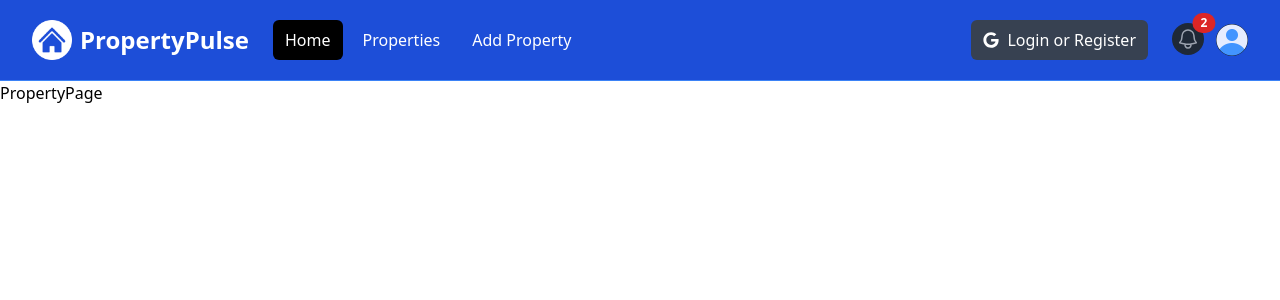
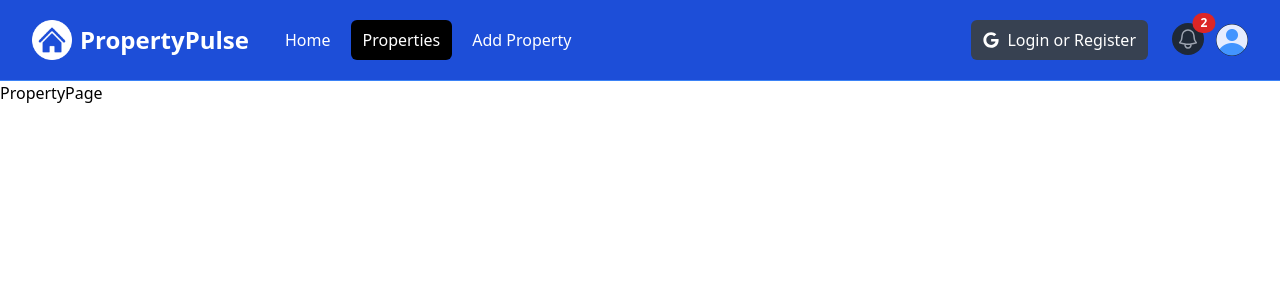
Before and after one commit to jaydev18/property-pulse, a Next.js app: page /properties in a window 1280 px wide. Shown: the top 300 px of the page. Built offline with nearby package versions, Linux system fonts and the light colour scheme.

Commit message:
work on Navbar: added active link class. used useParamas for check the conditional

```diff
--- a/components/Navbar.jsx
+++ b/components/Navbar.jsx
@@ -5,9 +5,13 @@
 import profileDefault from "@/assets/images/profile.png";
 import { FaGoogle } from "react-icons/fa";
 import { useState } from "react";
+import { usePathname } from "next/navigation";
 const Navbar = () => {
   const [isMobilemenuOpen, setIsMobileOpen] = useState(false);
   const [isProfileMenuOpen, setIsProfileOpen] = useState(false);
+
+  const pathname = usePathname();
+
   return (
     <nav className="bg-blue-700 border-b border-blue-500">
       <div className="mx-auto max-w-7xl px-2 sm:px-6 lg:px-8">
@@ -58,19 +62,25 @@
               <div className="flex space-x-2">
                 <Link
                   href="/"
-                  className="text-white bg-black hover:bg-gray-900 hover:text-white rounded-md px-3 py-2"
+                  className={`${
+                    pathname === "/" ? "bg-black" : ""
+                  } text-white hover:bg-gray-900 hover:text-white rounded-md px-3 py-2`}
                 >
                   Home
                 </Link>
                 <Link
                   href="/properties"
-                  className="text-white hover:bg-gray-900 hover:text-white rounded-md px-3 py-2"
+                  className={`${
+                    pathname === "/properties" ? "bg-black" : ""
+                  } text-white hover:bg-gray-900 hover:text-white rounded-md px-3 py-2`}
                 >
                   Properties
                 </Link>
                 <Link
                   href="/properties/add"
-                  className="text-white hover:bg-gray-900 hover:text-white rounded-md px-3 py-2"
+                  className={`${
+                    pathname === "/properties/add" ? "bg-black" : ""
+                  } text-white hover:bg-gray-900 hover:text-white rounded-md px-3 py-2`}
                 >
                   Add Property
                 </Link>
```
